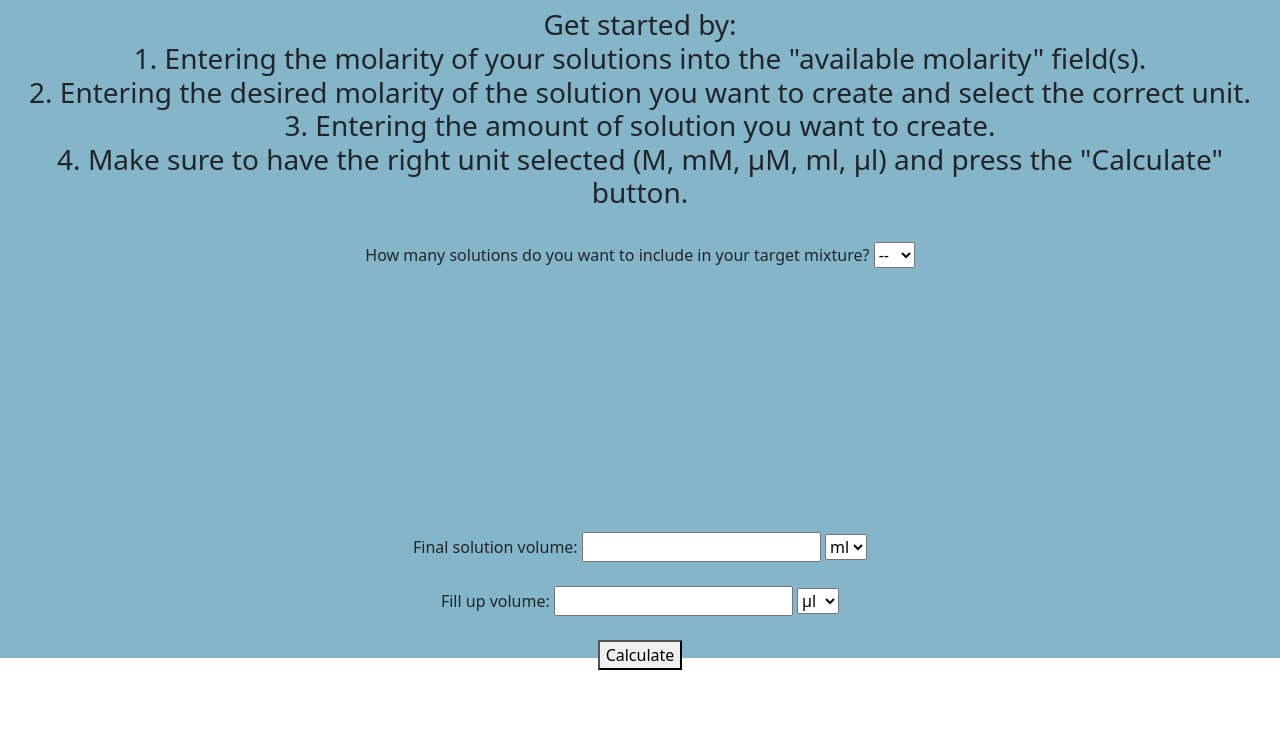
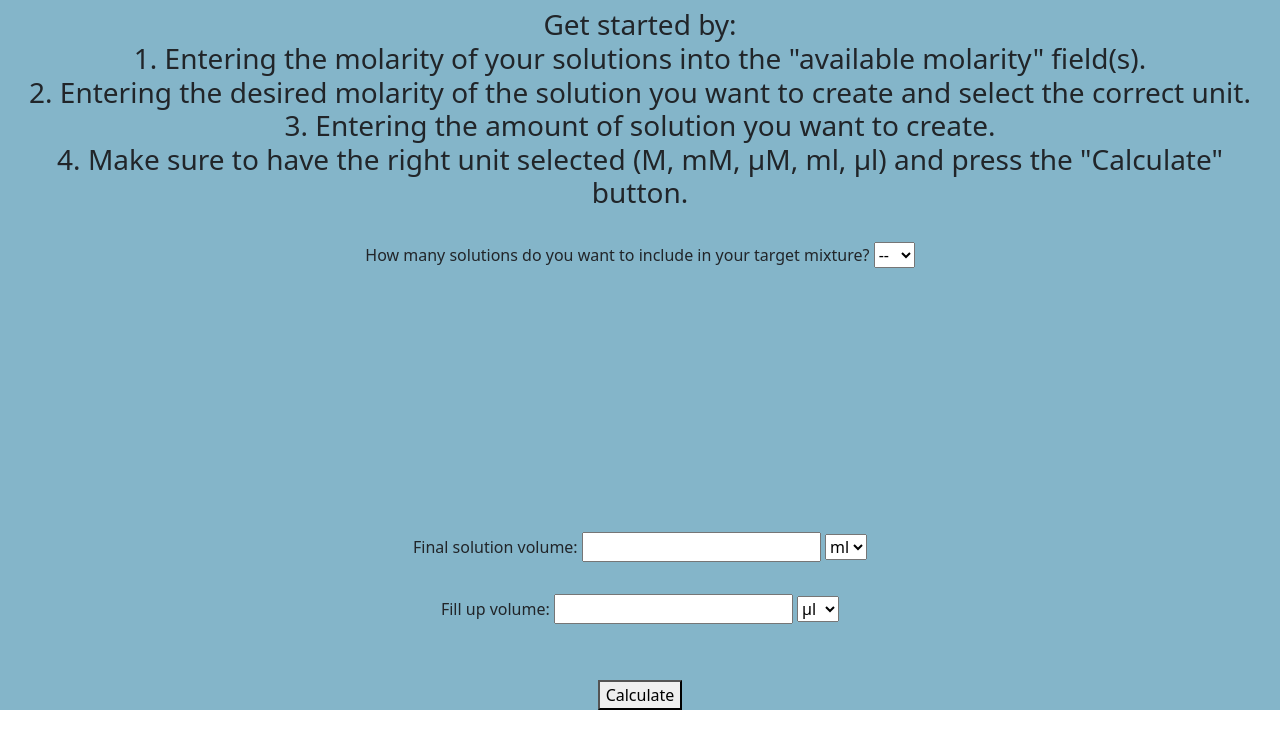
Before and after one commit to dariuszarse/Molarity-and-Volume-Calculator, a plain HTML site: page Code/chemistry_webapp.html in a window 1280 px wide. Shown: the part 142-890 px from the top of the page. Before the commit the page ends 824 px from the top, so only its background shows below. Drawn offline with nearby package versions, Linux system fonts and the light colour scheme.

Commit message:
more updates

```diff
--- a/Code/chemistry_webapp.html
+++ b/Code/chemistry_webapp.html
@@ -332,6 +332,7 @@
             </div>
         </div>
         <br>
+        <div class="row">
         <div class="col-6 offset-3" id="final_solution_text">
             Final solution volume:
             <input id="total_volume">
@@ -340,7 +341,8 @@
                 <option value="2">µl</option>
             </select>
         </div>
-        <br>
+        </div>
+        <div class="row">
         <div class="col-6 offset-3">
             Fill up volume:
             <input id="fill_up_volume" readonly>
@@ -349,9 +351,12 @@
                 <option selected="selected" value="2">µl</option>
             </select>
         </div>
+        </div>
         <br>
+        <div class="row">
         <div class="col-12 text-center">
             <button id="calculate_button" onclick="get_available_solutions(), get_desired_concentrations(), get_total_volume(), calculate_volumes(), set_volumes()">Calculate</button>
+        </div>
         </div>
     </div>
     <br>
--- a/Code/chemistry_webapp_scripts.js
+++ b/Code/chemistry_webapp_scripts.js
@@ -5,8 +5,10 @@ window.addEventListener('load', function() {
       function toggleRows(visibleRows) {
         const rows = document.querySelectorAll("#big_container .row");
 
-        rows.forEach((row) => {
-          row.style.display = "none";
+        rows.forEach((row, index) => {
+          if (index < 10) {
+            row.style.display = "none";
+          }
         });
 
         for (let i = 0; i < visibleRows; i++) {
--- a/Code/chemistry_webapp_styles.css
+++ b/Code/chemistry_webapp_styles.css
@@ -19,5 +19,5 @@ html, body {
 
 .container-fluid {
   background-color: rgb(132, 181, 201);
-  height: 100%;
+  min-height: 100vh;
 }
```
